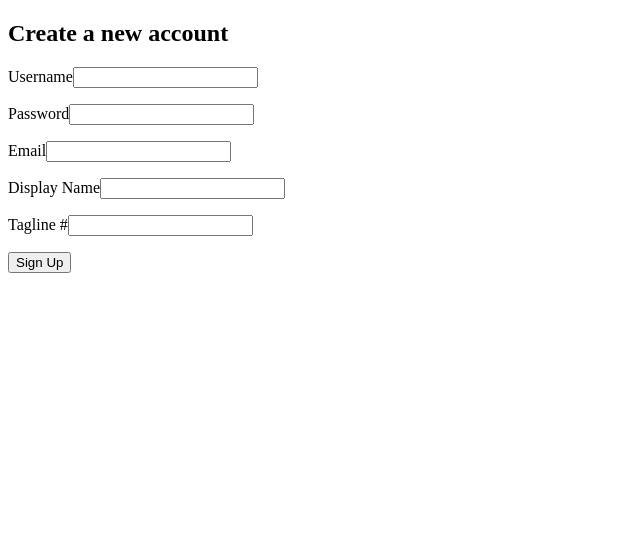
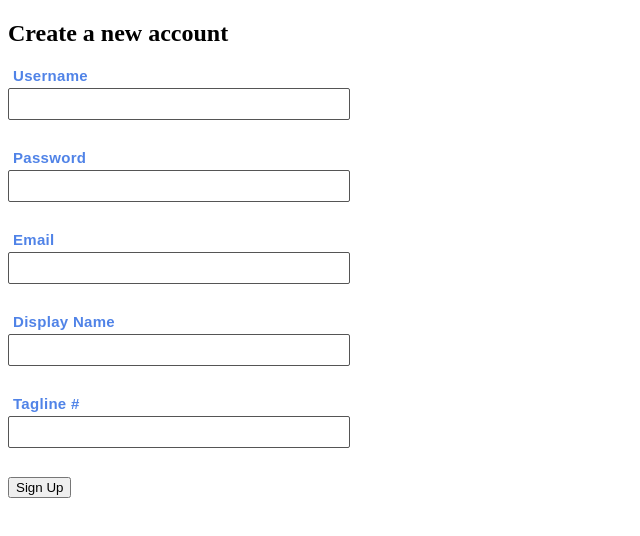
Before and after one commit to NCMyTu/young-maid, a React (Vite) app in the folder frontend/: page / in a window 1280 px wide. Shown: the top 536 px of the page, without its empty margins (0-640 px from the left). Built offline with nearby package versions, Linux system fonts and the light colour scheme.

Commit message:
feat(frontend, style): add styles for FormInput component

```diff
--- /dev/null
+++ b/frontend/src/component/FormInput/FormInput.module.css
@@ -0,0 +1,38 @@
+.div {
+	font-family: "Arial", sans-serif;
+	/* background-color: #d4d3d3;
+	border: 2px solid purple; */
+	display: flex;
+	flex-direction: column;
+	width: fit-content;
+	margin-bottom: 10px;
+}
+
+.label {
+	margin: 0 0 4px 5px;
+	font-weight: bold;
+	font-size: 15px;
+	letter-spacing: 0.3px;
+	color: hsla(220, 89%, 46%, 0.721)
+}
+
+.input {
+	border-radius: 2px;
+	border: 1px solid #555;
+	width: 330px;
+	padding: 5px 5px;
+	font-size: 17px;
+	transition: border-color 0.7s ease;
+}
+
+.input:focus {
+	outline: none;
+	border: 1px solid hsl(230, 100%, 45%);
+}
+
+.warning {
+	color: hsl(5, 100%, 45%) !important;
+	margin: 4px 0 0 5px;
+	font-size: 13px;
+	visibility: hidden
+}
--- a/frontend/src/component/FormInput/FormInput.tsx
+++ b/frontend/src/component/FormInput/FormInput.tsx
@@ -1,5 +1,6 @@
 import React, { useRef } from "react";
 import type { ValidationRule, IFormInputProps } from "./FormInput.type.ts";
+import styles from "./FormInput.module.css";
 
 /**
  * Handles input validation for an input field and display a corresponding warning <p>.
@@ -19,15 +20,13 @@ const handleOnInput = (
 
 	for (const { validateFunc, message } of validationRules)
 		if (!validateFunc(inputValue)) {
-			warningElement.style.display = "block";
+			warningElement.style.visibility = "visible";
 			warningElement.textContent = message;
-			// warningElement.classList.remove("hidden");
 			return;
 		}
 
-	warningElement.style.display = "none";
-	warningElement.textContent = "";
-	// warningElement.classList.add("hidden");
+	warningElement.style.visibility = "hidden";
+	warningElement.textContent = "JUST F#$@*&^ STOP SHRINKING";
 };
 
 function FormInput({
@@ -41,17 +40,18 @@ function FormInput({
 	const warningRef = useRef<HTMLParagraphElement>(null);
 
 	return (
-		<div className={divClassName}>
-			<label className="form-label" id={`label-${inputId}`} htmlFor={inputId}>{labelText}</label>
+		<div className={`${divClassName} ${styles.div}`}>
+			<label className={`form-label ${styles.label}`} htmlFor={inputId}>{labelText}</label>
 			<input
 				ref={inputRef}
-				className="form-input"
+				className={`form-input ${styles.input}`}
 				type={inputType}
 				id={inputId}
 				name={inputId}
 				onInput={(e) => handleOnInput(e, warningRef, validationRules)}
+				required
 			/>
-			<p className={`form-input-warning`} ref={warningRef}></p>
+			<p className={`form-warning ${styles.warning}`} ref={warningRef}>This is a warning</p>
 		</div>
 	)
 }
```
Also changed, not shown: 1 other file (tests, documents, lock files or other folders).
